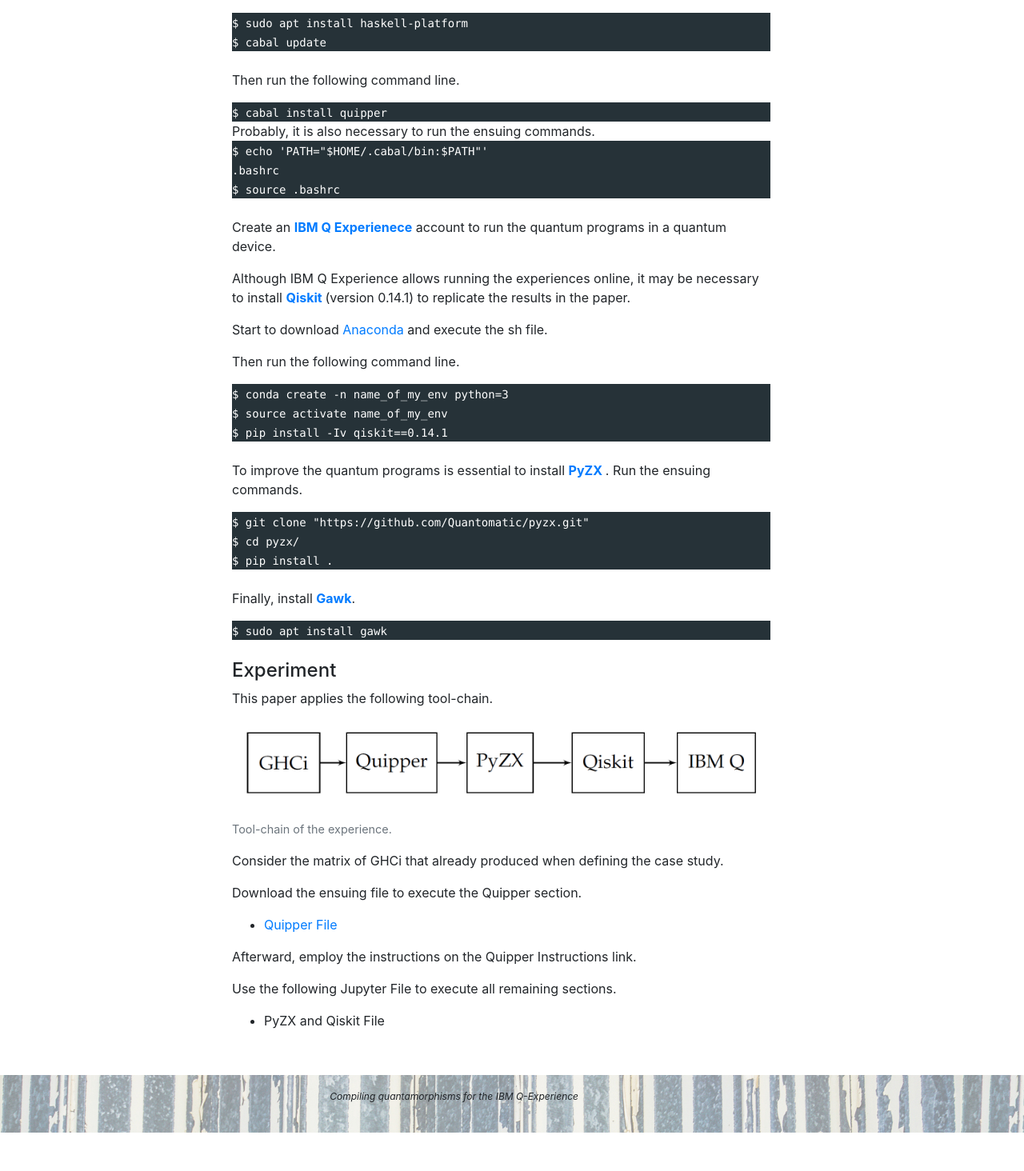
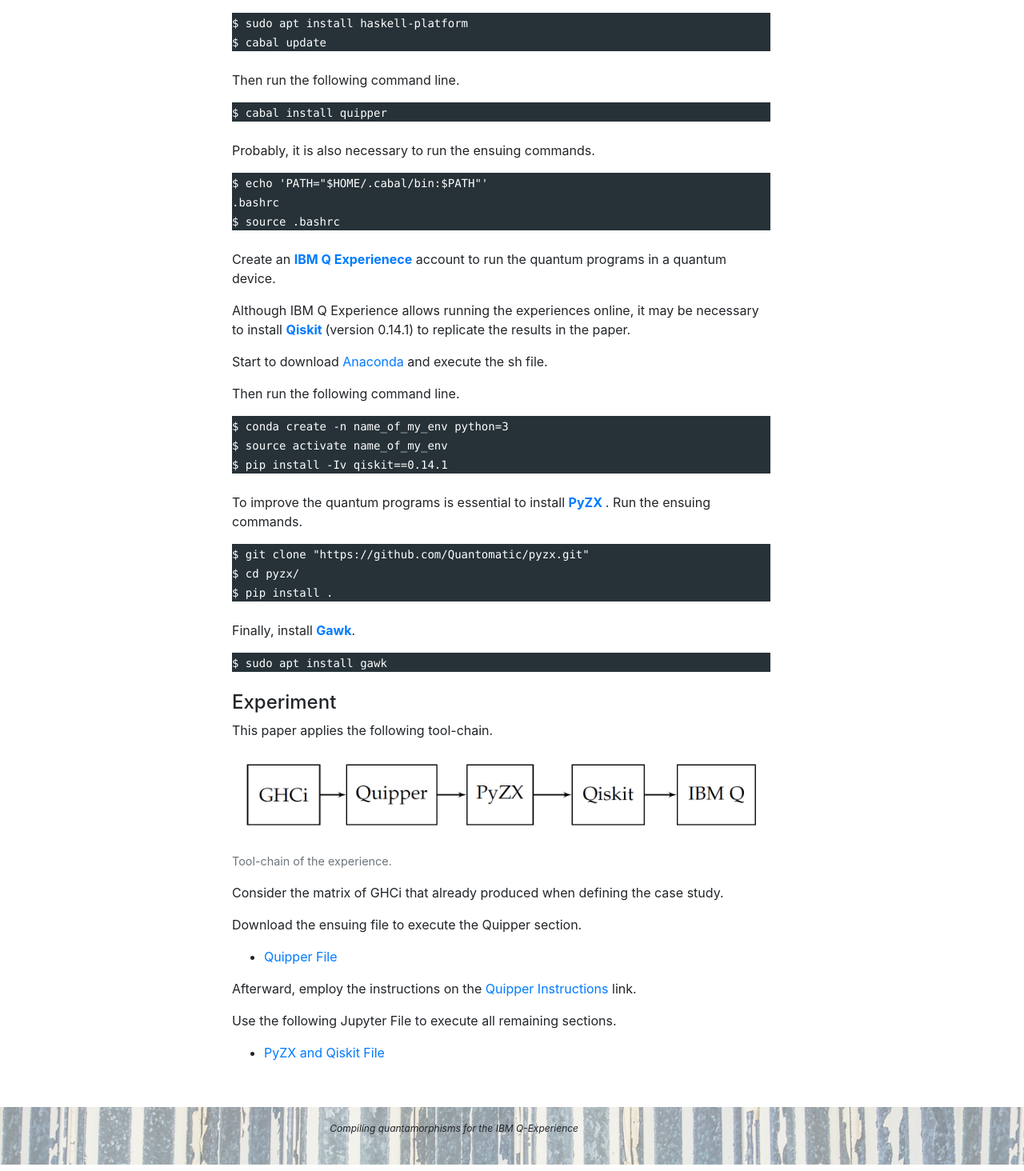
Before and after one commit to AnaNeri/quantamorphismsGuide, a React (Create React App) app: page /replicationPackage in a window 1280 px wide. Shown: the part 477-1941 px from the top of the page at 80% size. Before the commit the page ends 1901 px from the top, so only its background shows below. Built offline with nearby package versions, Linux system fonts and the light colour scheme.

Commit message:
Change quipper instructions

```diff
--- a/src/containers/ReplicationPackage.js
+++ b/src/containers/ReplicationPackage.js
@@ -45,7 +45,10 @@
         <code style={{color:'white'}}> $ cabal install quipper </code>
         </div>
 
+        <br/>
+        <p>
         Probably, it is also necessary to run the ensuing commands.
+        </p>
         <div style= {{backgroundColor: `#263238`}}>
         <code style={{color:'white'}}> $ echo 'PATH="$HOME/.cabal/bin:$PATH"' </code>
         <br/>
@@ -80,6 +83,7 @@
         To improve the quantum programs is essential to install <a href="https://github.com/Quantomatic/pyzx" target="_blank" rel="noopener noreferrer"><b> PyZX </b></a>.
         Run the ensuing commands.
         </p>
+
         <div style= {{backgroundColor: `#263238`}}>
         <code style={{color:'white'}}> $ git clone "https://github.com/Quantomatic/pyzx.git" </code>
         <br/>
@@ -115,11 +119,11 @@
 
         <ul><li><a href="../files/qfold_cnot_7x2_quipper.hs" target="_blank" rel="noopener noreferrer">Quipper File</a></li></ul>
 
-        <p>Afterward, employ the instructions on the Quipper Instructions link.</p>
+        <p>Afterward, employ the instructions on the <a href="../files/qfold_cnot_7x2_quipper.hs" target="_blank" rel="noopener noreferrer">Quipper Instructions</a> link.</p>
 
         <p>Use the following Jupyter File to execute all remaining sections.</p>
 
-        <ul><li><a>PyZX and Qiskit File</a></li></ul>
+        <ul><li><a href="https://nbviewer.jupyter.org/github/AnaNeri/quantamorphismsGuide/blob/master/qfold_cnot_7x2_qiskit.ipynb" target="_blank" rel="noopener noreferrer">PyZX and Qiskit File</a></li></ul>
 
         <br/>
     	</Col>
```
Also changed, not shown: src/files/quipperInstructions.md (+2 -0 lines).
